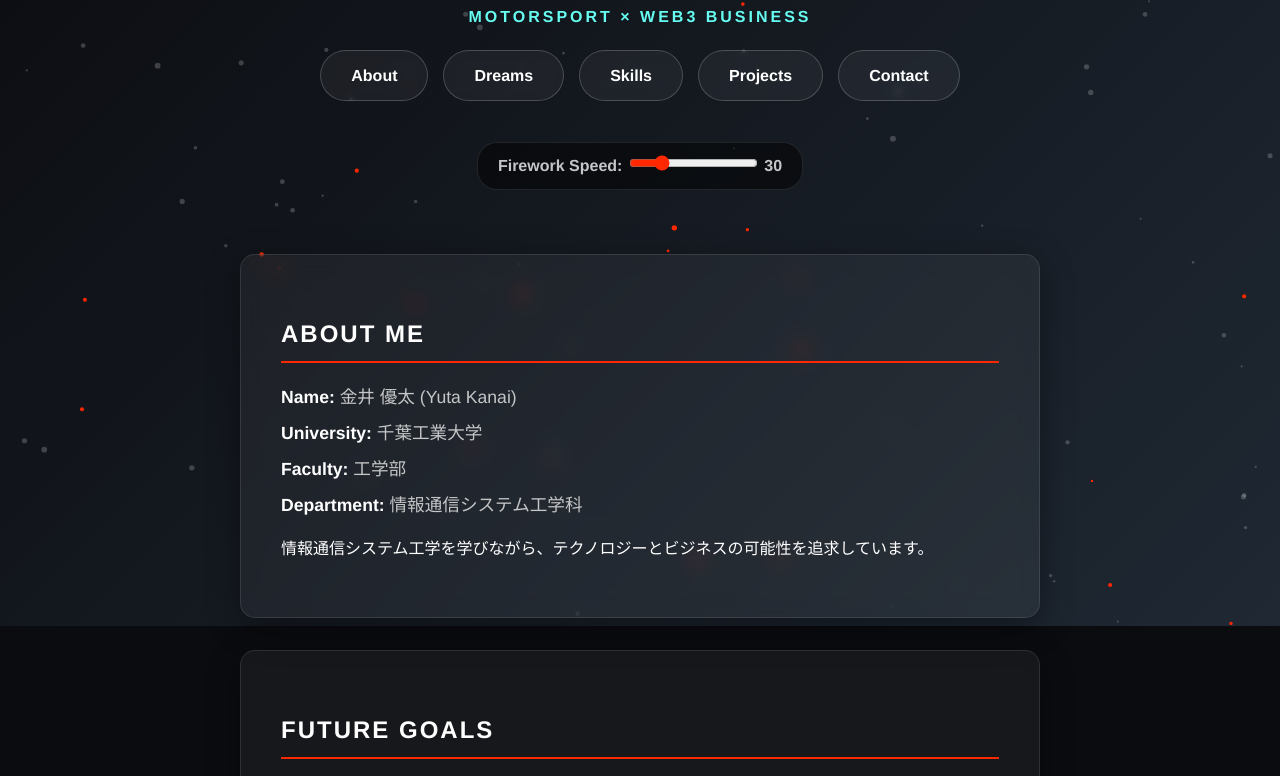
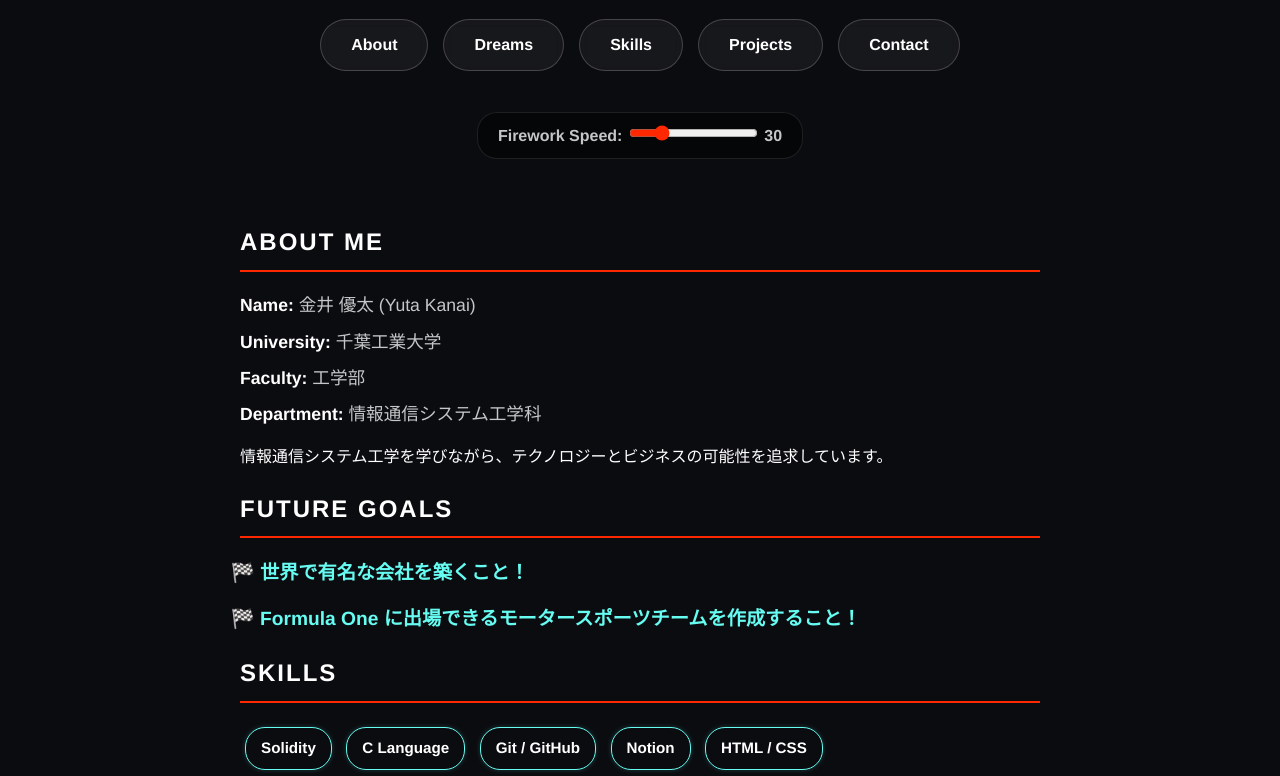
Before and after one commit to presidentkanai/Kanai-Yuta.github.io, a plain HTML site: page index.html in a window 1280 px wide. Shown: the part 174-950 px from the top of the page. Drawn offline with nearby package versions, Linux system fonts and the light colour scheme.

Commit message:
Refactor HTML structure and remove unused canvas

```diff
--- a/index.html
+++ b/index.html
@@ -9,15 +9,12 @@
 </head>
 <body>
 
-    <canvas id="particle-canvas"></canvas>
-
     <div id="intro-screen">
         <div class="intro-text">KANAI YUTA</div>
     </div>
 
-    <header class="reveal">
+    <header>
         <h1>Yuta Kanai</h1>
-        <p class="subtitle">Motorsport × Web3 Business</p>
         <nav>
             <ul>
                 <li><a href="#about" class="nav-btn" onclick="launchFirework()">About</a></li>
@@ -36,7 +33,7 @@
     </header>
 
     <main>
-        <section id="about" class="reveal glass-card">
+        <section id="about">
             <h2>About Me</h2>
             <div class="profile-info">
                 <p><strong>Name:</strong> 金井 優太 (Yuta Kanai)</p>
@@ -47,7 +44,7 @@
             <p>情報通信システム工学を学びながら、テクノロジーとビジネスの可能性を追求しています。</p>
         </section>
 
-        <section id="dreams" class="reveal glass-card">
+        <section id="dreams">
             <h2>Future Goals</h2>
             <ul class="dream-list">
                 <li>世界で有名な会社を築くこと！</li>
@@ -55,7 +52,7 @@
             </ul>
         </section>
 
-        <section id="skills" class="reveal glass-card">
+        <section id="skills">
             <h2>Skills</h2>
             <div class="skill-tags">
                 <span>Solidity</span>
@@ -66,7 +63,7 @@
             </div>
         </section>
 
-        <section id="projects" class="reveal glass-card">
+        <section id="projects">
             <h2>Projects</h2>
             <div class="project-card">
                 <h3>車両確認証NFT プロトタイプ</h3>
@@ -74,7 +71,7 @@
             </div>
         </section>
 
-        <section id="contact" class="reveal glass-card">
+        <section id="contact">
             <h2>Contact</h2>
             <p>お気軽に各SNSからご連絡ください！</p>
             <div class="contact-links">
@@ -85,133 +82,71 @@
         </section>
     </main>
 
-    <footer class="reveal">
+    <footer>
         <p>&copy; 2026 Yuta Kanai</p>
     </footer>
 
     <script>
         /* =========================================
-           0. ページ読み込み時のスクロール位置修正
+           ページ読み込み時のスクロール位置修正機能
            ========================================= */
-        // ブラウザがスクロール位置を記憶する機能をオフにする
+        // ブラウザが前回スクロールした位置を記憶する機能をオフにする
         if ('scrollRestoration' in history) {
             history.scrollRestoration = 'manual';
         }
-        // 強制的に一番上にスクロールさせる
+        // ページが読み込まれた瞬間に強制的に一番上にスクロールさせる
         window.scrollTo(0, 0);
 
         // オープニングアニメーション中（2.5秒間）はスクロール操作を禁止する
         document.body.style.overflow = 'hidden';
         setTimeout(() => {
-            // アニメーション終了後にスクロールを許可
+            // アニメーション終了後（2.5秒後）にスクロールを許可する
             document.body.style.overflowY = 'auto';
             document.body.style.overflowX = 'hidden';
         }, 2500);
 
         /* =========================================
-           1. スクロール連動アニメーション (要素を浮き上がらせる)
+           既存の機能（スライダー・花火）
            ========================================= */
-        const reveals = document.querySelectorAll('.reveal');
-        const observer = new IntersectionObserver((entries) => {
-            entries.forEach(entry => {
-                if (entry.isIntersecting) {
-                    entry.target.classList.add('active'); // 画面に入ったらactiveクラスを追加
-                }
-            });
-        }, { threshold: 0.1 }); // 要素が10%見えたら発動
-
-        reveals.forEach(reveal => {
-            observer.observe(reveal);
-        });
-
-        /* =========================================
-           2. 花火とスライダーの設定
-           ========================================= */
+        // スライダーの数値を横に表示させる処理
         const speedRange = document.getElementById('speedRange');
         const speedValue = document.getElementById('speedValue');
         speedRange.addEventListener('input', () => {
             speedValue.textContent = speedRange.value;
         });
 
+        // 花火を打ち上げる処理
         function launchFirework() {
+            // スライダーから現在のスピード値を取得
             const currentSpeed = parseInt(document.getElementById('speedRange').value);
-            var duration = 1.5 * 1000;
+
+            var duration = 1.5 * 1000; // 1.5秒間
             var animationEnd = Date.now() + duration;
-            var defaults = { startVelocity: currentSpeed, spread: 360, ticks: 60, zIndex: 1000 };
+            // startVelocity にスライダーの値を設定
+            var defaults = { startVelocity: currentSpeed, spread: 360, ticks: 60, zIndex: 0 };
 
-            function randomInRange(min, max) { return Math.random() * (max - min) + min; }
+            function randomInRange(min, max) {
+                return Math.random() * (max - min) + min;
+            }
 
             var interval = setInterval(function() {
                 var timeLeft = animationEnd - Date.now();
-                if (timeLeft <= 0) return clearInterval(interval);
+
+                if (timeLeft <= 0) {
+                    return clearInterval(interval);
+                }
+
                 var particleCount = 50 * (timeLeft / duration);
 
-                confetti(Object.assign({}, defaults, { particleCount, origin: { x: randomInRange(0.1, 0.3), y: Math.random() - 0.2 } }));
-                confetti(Object.assign({}, defaults, { particleCount, origin: { x: randomInRange(0.7, 0.9), y: Math.random() - 0.2 } }));
+                // 画面の左右から打ち上げ
+                confetti(Object.assign({}, defaults, { particleCount,
+                    origin: { x: randomInRange(0.1, 0.3), y: Math.random() - 0.2 }
+                }));
+                confetti(Object.assign({}, defaults, { particleCount,
+                    origin: { x: randomInRange(0.7, 0.9), y: Math.random() - 0.2 }
+                }));
             }, 250);
         }
-
-        /* =========================================
-           3. 背景の動くパーティクル（幾何学模様）
-           ========================================= */
-        const canvas = document.getElementById('particle-canvas');
-        const ctx = canvas.getContext('2d');
-        let particlesArray;
-
-        canvas.width = window.innerWidth;
-        canvas.height = window.innerHeight;
-
-        class Particle {
-            constructor(x, y, directionX, directionY, size, color) {
-                this.x = x; this.y = y;
-                this.directionX = directionX; this.directionY = directionY;
-                this.size = size; this.color = color;
-            }
-            draw() {
-                ctx.beginPath();
-                ctx.arc(this.x, this.y, this.size, 0, Math.PI * 2, false);
-                ctx.fillStyle = this.color;
-                ctx.fill();
-            }
-            update() {
-                if (this.x > canvas.width || this.x < 0) this.directionX = -this.directionX;
-                if (this.y > canvas.height || this.y < 0) this.directionY = -this.directionY;
-                this.x += this.directionX;
-                this.y += this.directionY;
-                this.draw();
-            }
-        }
-
-        function init() {
-            particlesArray = [];
-            let numberOfParticles = (canvas.height * canvas.width) / 9000;
-            for (let i = 0; i < numberOfParticles; i++) {
-                let size = (Math.random() * 2) + 1;
-                let x = (Math.random() * ((innerWidth - size * 2) - (size * 2)) + size * 2);
-                let y = (Math.random() * ((innerHeight - size * 2) - (size * 2)) + size * 2);
-                let directionX = (Math.random() * 2) - 1;
-                let directionY = (Math.random() * 2) - 1;
-                let color = Math.random() > 0.8 ? '#ff2800' : 'rgba(255,255,255,0.2)';
-                particlesArray.push(new Particle(x, y, directionX, directionY, size, color));
-            }
-        }
-
-        function animate() {
-            requestAnimationFrame(animate);
-            ctx.clearRect(0, 0, innerWidth, innerHeight);
-            for (let i = 0; i < particlesArray.length; i++) {
-                particlesArray[i].update();
-            }
-        }
-
-        window.addEventListener('resize', () => {
-            canvas.width = innerWidth;
-            canvas.height = innerHeight;
-            init();
-        });
-
-        init();
-        animate();
     </script>
 </body>
 </html>
```
